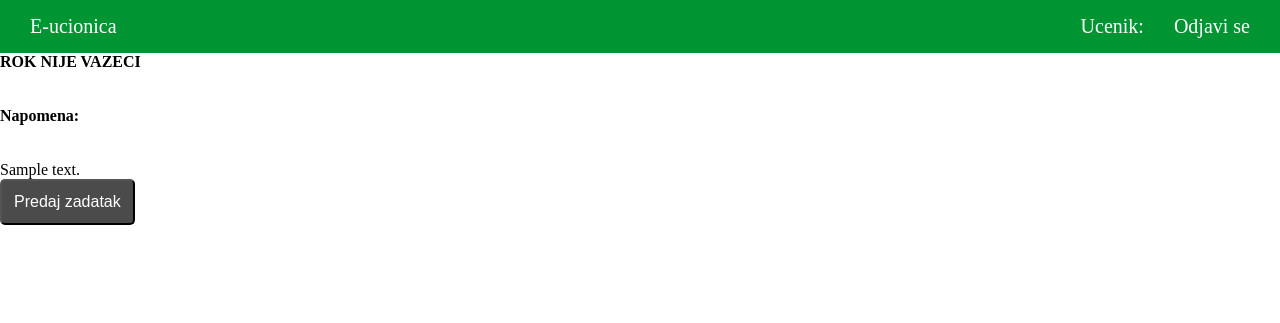
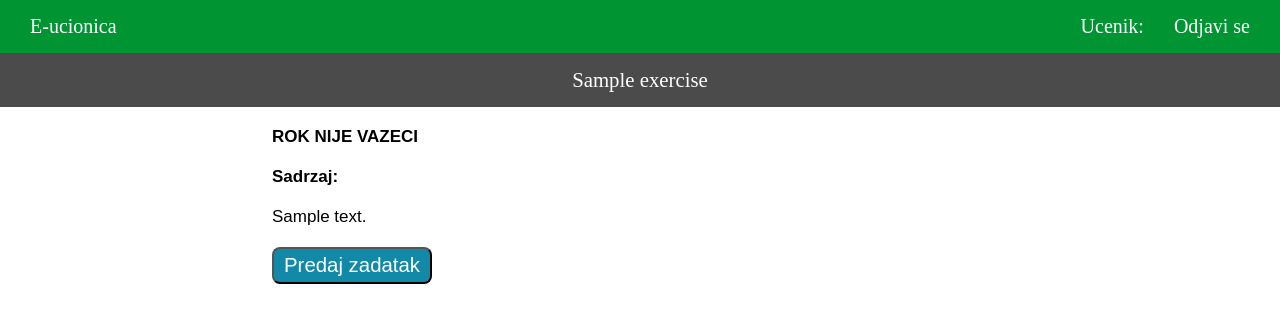
Before and after one commit to Nenad998/LMS-PHP-MVC-, a PHP site: template app/views/student_exercises.view.php in a window 1280 px wide. Shown: the top 323 px of the page. Run offline with PHP 8.4, Linux system fonts and the light colour scheme; the template is opened without the code that fills it: most values are stand-ins (such as "Sample title", 1, 10 or a date in 2020); data that the repository does not hold is empty.

Commit message:
Update student_exercises.view.php

```diff
--- a/app/views/student_exercises.view.php
+++ b/app/views/student_exercises.view.php
@@ -1,30 +1,28 @@
 <?php require 'partials/header.php';  ?>
 
-  <div class="container-fluid mt-2  h-75 d-inline-block ">
-    <div class="row ">
+<div class="under_nav">
 
-        <div class="col-xl-2"> </div>
-        <div class="col-xl-8 mt-3">
-            <p><b><?php  if(strtotime($exercises->dates) < strtotime(date('y-m-d'))){ echo "ROK NIJE VAZECI";} ?> </b> </p><br><br>
+    <p class="under_nav_parag"><?php echo  $exercises->name;  ?></p>
 
-             <p><b>Napomena: </b> <p>  <?php echo $exercises->notice;     ?> </p></p><br><br>
+</div>
 
-              <p class="text-justify"><p><?php echo $exercises->content;  ?> </p></p>
+<div class="std_exercise_txt">
+
+    <div class="std_exe_txt"></div>
+    <div class="std_exe_txt"><p class="deadline_std"><b><?php  if(strtotime($exercises->dates) < strtotime(date('y-m-d'))){ echo "ROK NIJE VAZECI";} ?></b></p>
+
+        <p class="content_exe_std"><b>Sadrzaj:</b></p><p><?php echo $exercises->content;  ?></p>
+
+        <a href="completed_task_std?exe_id=<?php echo $exercises->id;?>"> <button class="deliver_exercise_button">Predaj zadatak</button> </a>
+
+    </div>
+
+    <div class="std_exe_txt"></div>
 
 
 
+</div>
 
-              <a id="pogledaj_lekc" href="completed_task_std?exe_id=<?php echo $exercises->id;?>"><button class="btn btn-primary mt-2">Predaj zadatak</button></a>
-            </div>
-
-          <div class="col-xl-2">  </div>
-
-        </div>
-
-
-
-
-         </div>
 
 </body>
 </html>
```
